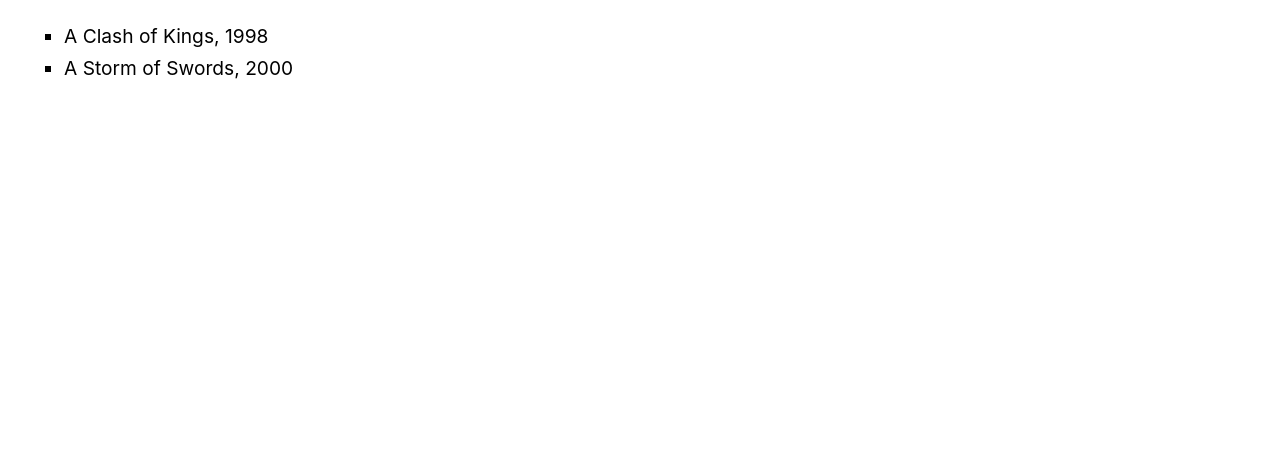
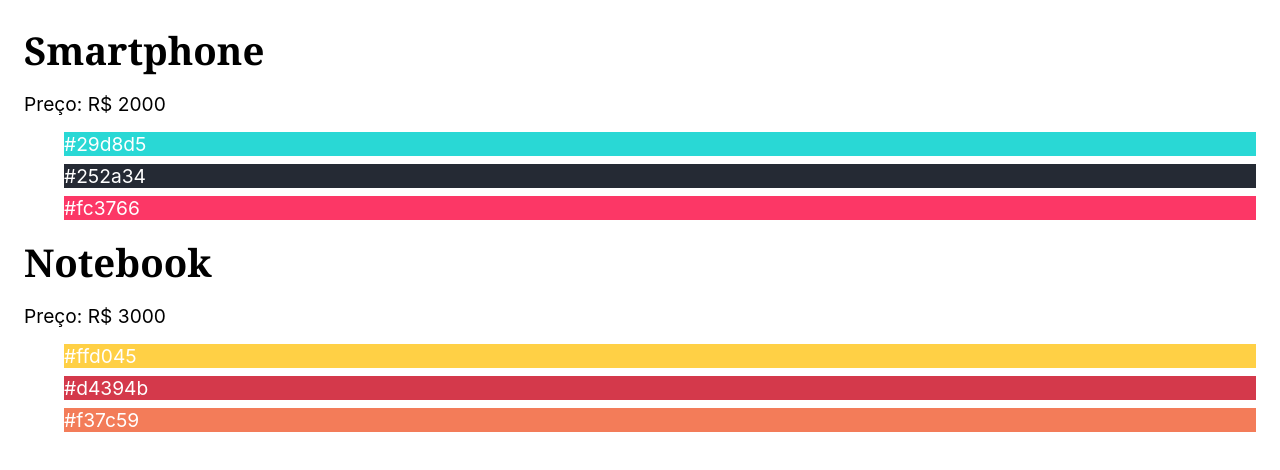
Before and after one commit to Beaaninhar/react_origamid, a React (Create React App) app in the folder Dogs/dogs/: page / in a window 1280 px wide. Shown: the top 470 px of the page. Built offline with nearby package versions, Linux system fonts and the light colour scheme.

Commit message:
arrays 2

```diff
--- a/Dogs/dogs/src/App.js
+++ b/Dogs/dogs/src/App.js
@@ -2,20 +2,47 @@
 import React from "react";
 
 const App = () => {
-  const livros = [
-    { nome: 'A Game of Thrones', ano: 1996 },
-    { nome: 'A Clash of Kings', ano: 1998 },
-    { nome: 'A Storm of Swords', ano: 2000 },
+  // Organize os produtos como mostrado no vídeo
+  // Mostre apenas produtos que forem mais caros que R$ 1500
+  const produtos = [
+    {
+      id: 1,
+      nome: "Smartphone",
+      preco: "R$ 2000",
+      cores: ["#29d8d5", "#252a34", "#fc3766"],
+    },
+    {
+      id: 2,
+      nome: "Notebook",
+      preco: "R$ 3000",
+      cores: ["#ffd045", "#d4394b", "#f37c59"],
+    },
+    {
+      id: 3,
+      nome: "Tablet",
+      preco: "R$ 1500",
+      cores: ["#365069", "#47c1c8", "#f95786"],
+    },
   ];
 
   return (
-
-    <ul>
-      {livros.filter(({ ano }) => ano >= 1998).map(({nome, ano}) => (
-        <li key={nome}>{nome}, {ano}</li>
-      ))}
-    </ul>
-
+    <>
+      {produtos
+        .filter((produto) => Number(produto.preco.replace("R$ ", "")) > 1500)
+        .map(({id, nome, preco, cores}) => (
+          <div key={id}>
+            <h1>{nome}</h1>
+            <p>Preço: {preco}</p>
+            <ul>
+              {cores.map((cor) => (
+                <li key={cor} style={{ backgroundColor: cor, color: "white" }}>
+                  {cor}
+                </li>
+              ))}
+            </ul>
+          </div>
+        ))}
+    </>
   );
 };
 
```
